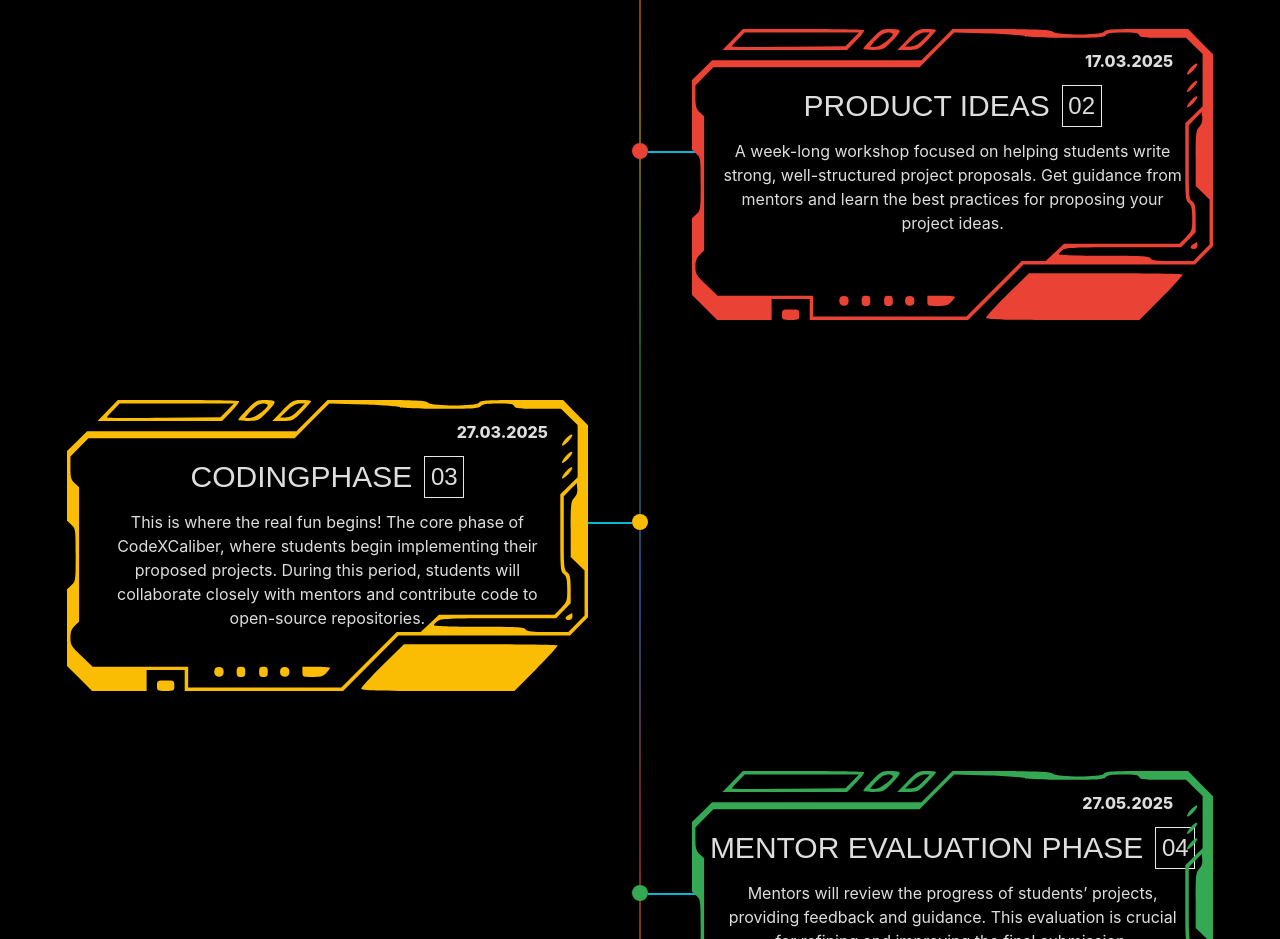
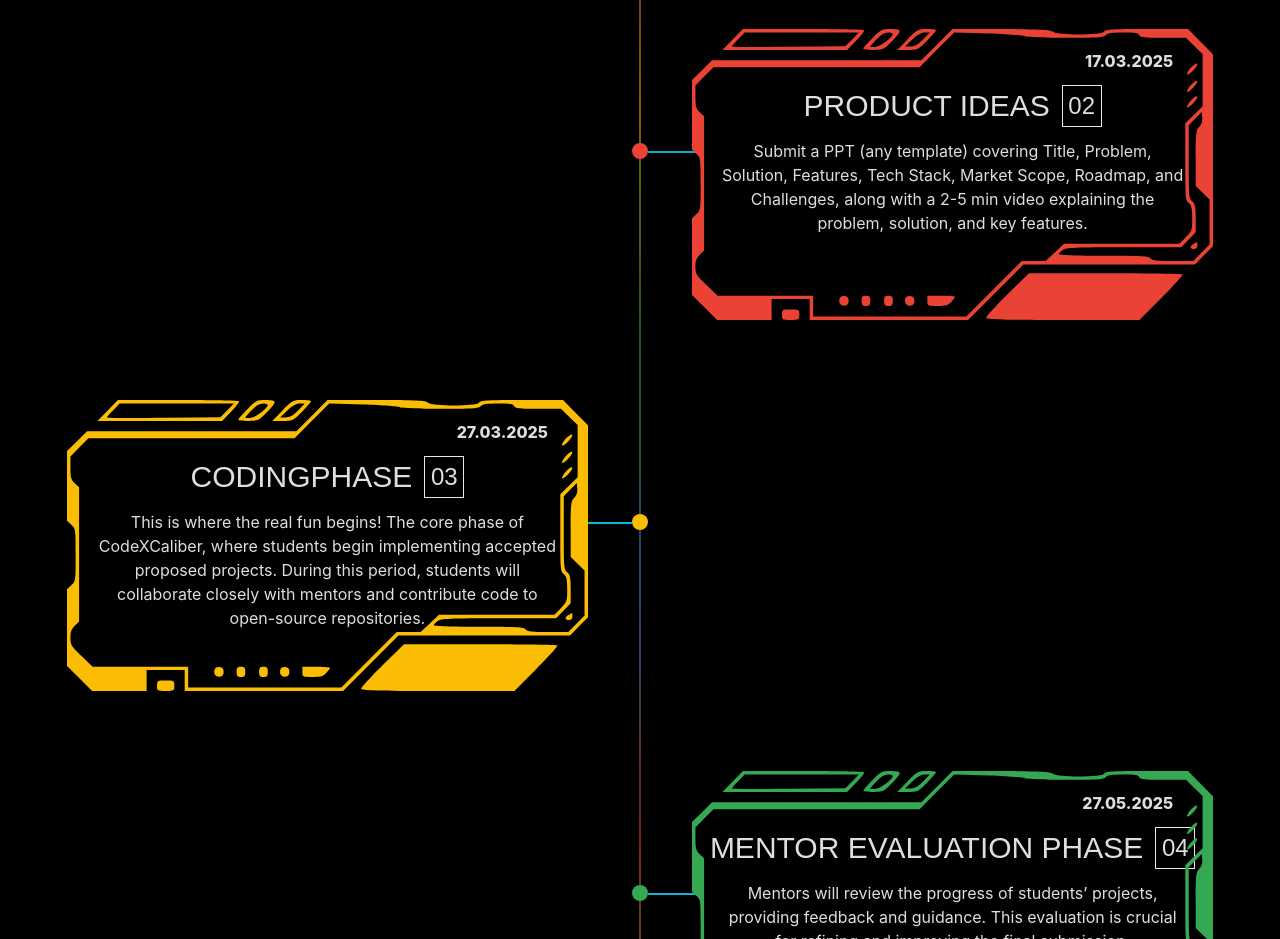
Before and after one commit to sakshamagrawal07/codeXcaliber, a React (Vite) app: page / in a window 1280 px wide. Shown: the part 2040-2979 px from the top of the page. Built offline with nearby package versions, Linux system fonts and the light colour scheme; a web font is replaced by a local one.

Commit message:
english updates

```diff
--- a/src/components/Timeline/timelineData.js
+++ b/src/components/Timeline/timelineData.js
@@ -15,7 +15,7 @@
       id: "02",
       date: "17.03.2025",
       title: "PRODUCT IDEAS",
-      description: "A week-long workshop focused on helping students write strong, well-structured project proposals. Get guidance from mentors and learn the best practices for proposing your project ideas."
+      description: "Submit a PPT (any template) covering Title, Problem, Solution, Features, Tech Stack, Market Scope, Roadmap, and Challenges, along with a 2-5 min video explaining the problem, solution, and key features."
     },
     // {
     //   id: "04",
@@ -27,7 +27,7 @@
       id: "03",
       date: "27.03.2025",
       title: "CODINGPHASE",
-      description: "This is where the real fun begins! The core phase of CodeXCaliber, where students begin implementing their proposed projects. During this period, students will collaborate closely with mentors and contribute code to open-source repositories."
+      description: "This is where the real fun begins! The core phase of CodeXCaliber, where students begin implementing accepted proposed projects. During this period, students will collaborate closely with mentors and contribute code to open-source repositories."
     },
     {
       id: "04",
```
